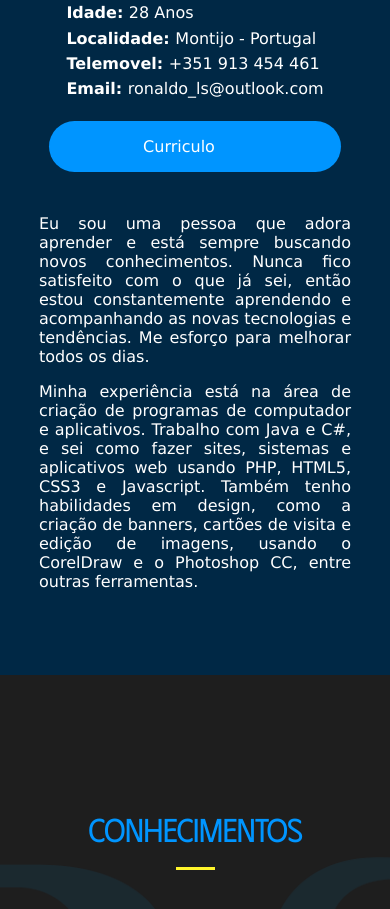
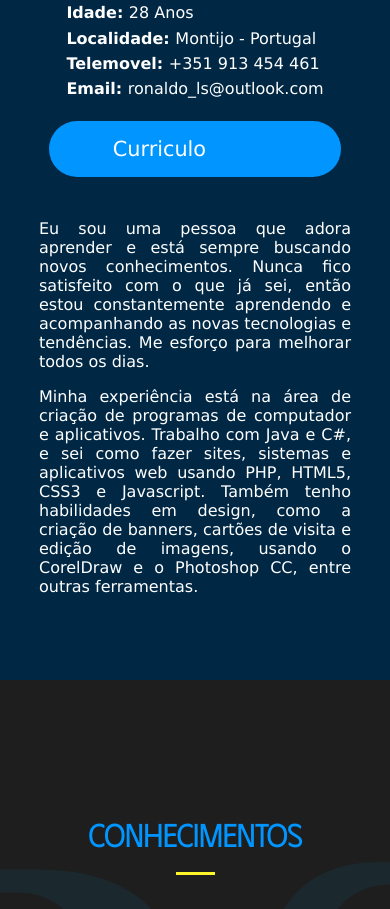
Before and after one commit to ronaldoLS/portfolio, a plain HTML site: page index.html in a window 390 px wide. Shown: the part 1427-2336 px from the top of the page. Drawn offline with Linux system fonts and the light colour scheme; files whose address does not match are found by name.

Commit message:
Ajuste na aparencia do botão do curriculo

```diff
--- a/css/estilo.css
+++ b/css/estilo.css
@@ -560,11 +560,12 @@ body {
         min-width: 13rem;
         display: block;
         border: none;
-        padding: 1rem 3rem 1rem 1rem;
+        text-align: left;
+        padding: 1rem 1rem 1rem 4rem;
         background-color: #0095ff;
         border-radius: 5rem;
         color: white;
-        font-size: 1rem;
+        font-size: 1.3rem;
     }
 }
 
```
